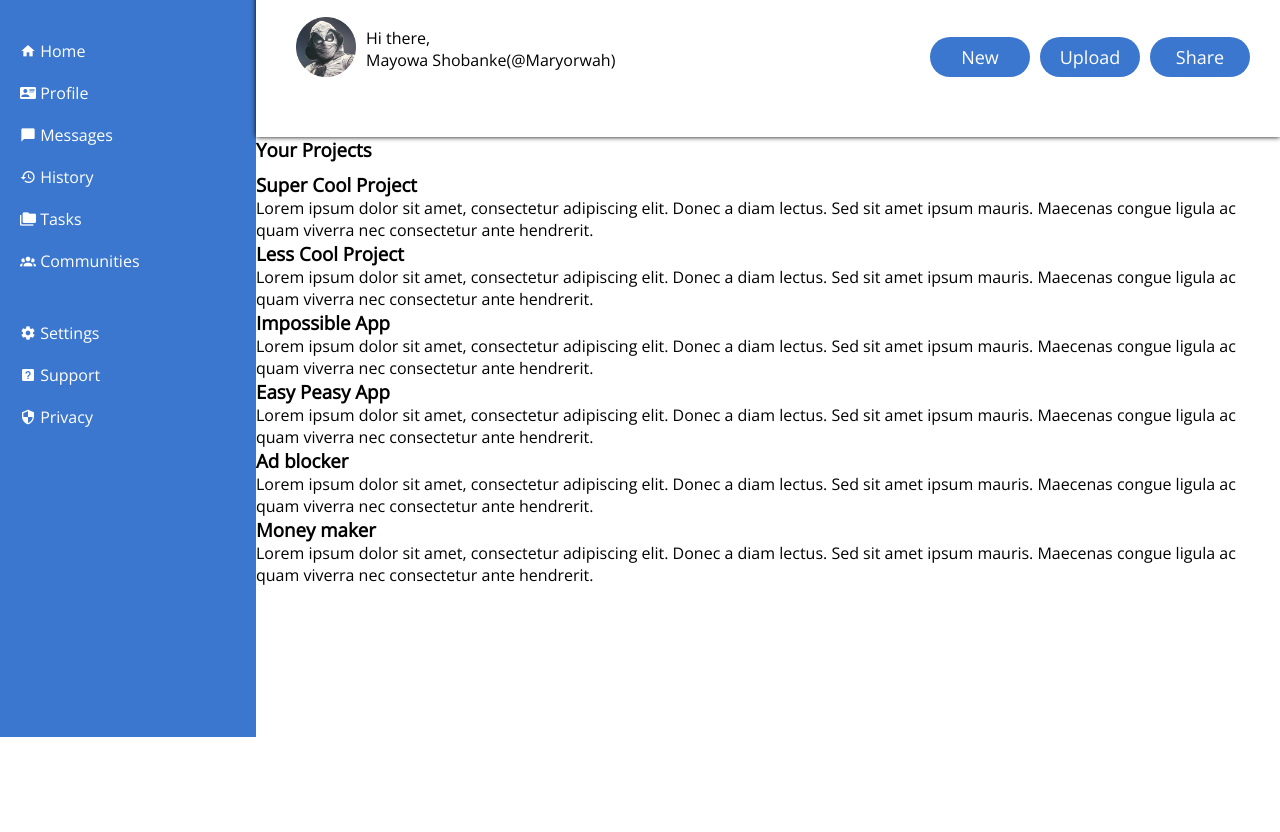
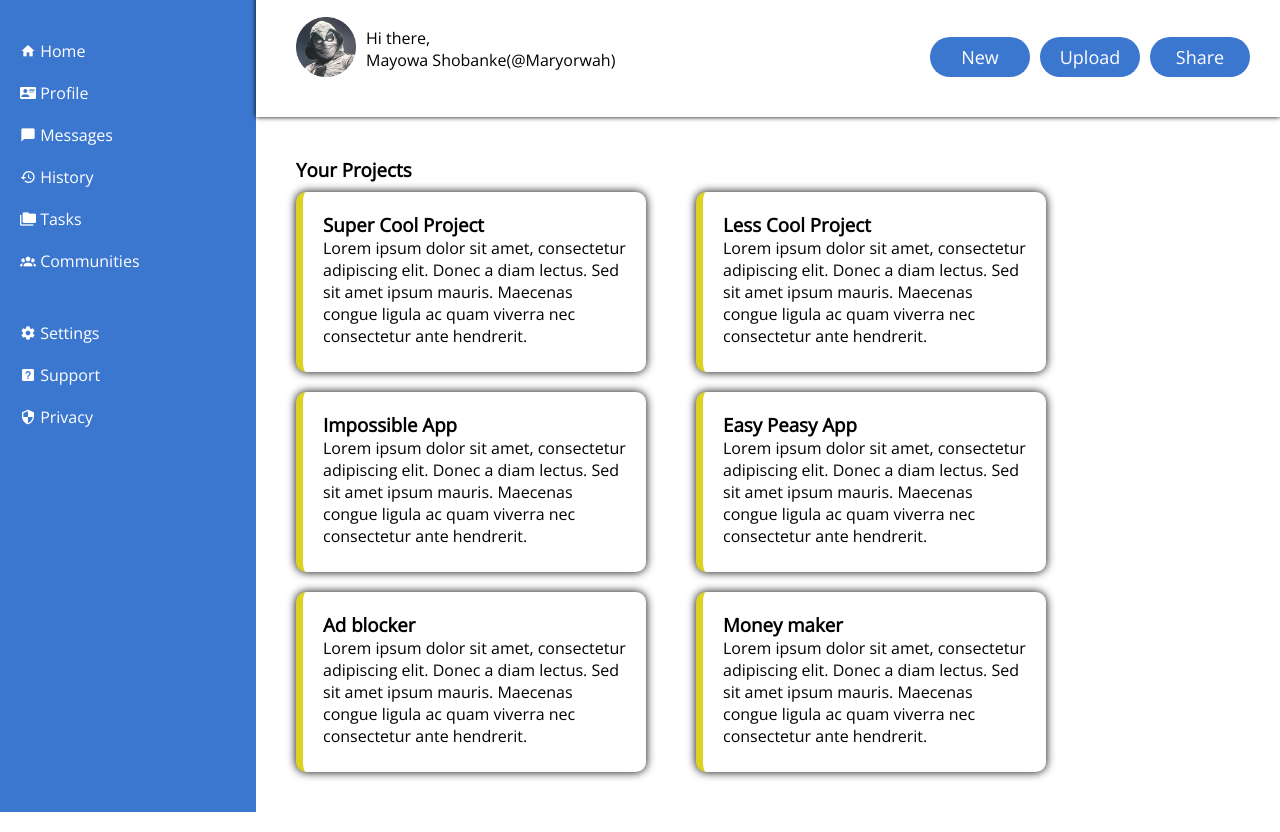
Before and after one commit to maryorwah04/Admin-dashboard, a plain HTML site: page index.html in a window 1280 px wide. Shown: the part 63-895 px from the top of the page. Before the commit the page ends 820 px from the top, so only its background shows below. Drawn offline with nearby package versions, Linux system fonts and the light colour scheme.

Commit message:
style grid

```diff
--- a/styles.css
+++ b/styles.css
@@ -14,9 +14,9 @@
     font-family: var(--default-font);
 }
 
-body {
+/*body {
     height: 100vh;
-}
+}*/
 
 section.main {
     height: 100%;
@@ -25,7 +25,6 @@ section.main {
 }
 
 aside {
-    height: 100%;
     width: 20%;
     background-color: var(--primary-color);
 }
@@ -161,3 +160,42 @@ button:hover {
     background-color: var(--fc-one);
     transition: 0.2s;
 }
+
+.part_two {
+    display: flex;
+    height: 75%;
+    width: 100%;
+}
+
+.projects {
+    width: 70%;
+    height: 100%;
+    padding: 40px;
+}
+
+.socials {
+    width: 30%;
+    height: 100%;
+}
+
+.grid_container {
+    display: grid;
+    grid-template-columns: auto auto;
+    column-gap: 50px;
+    row-gap: 20px;
+}
+
+.griditem {
+    padding: 20px;
+    background: #fff;
+    box-shadow: 0 0 10px;
+    border-left: 7px solid var(--grid-border-color);
+    border-radius: 10px;
+    height: 180px;
+    width: 350px;
+}
+
+.griditem:hover {
+    cursor: pointer;
+    border-left: 7px solid rgb(104, 126, 62);
+}
```
